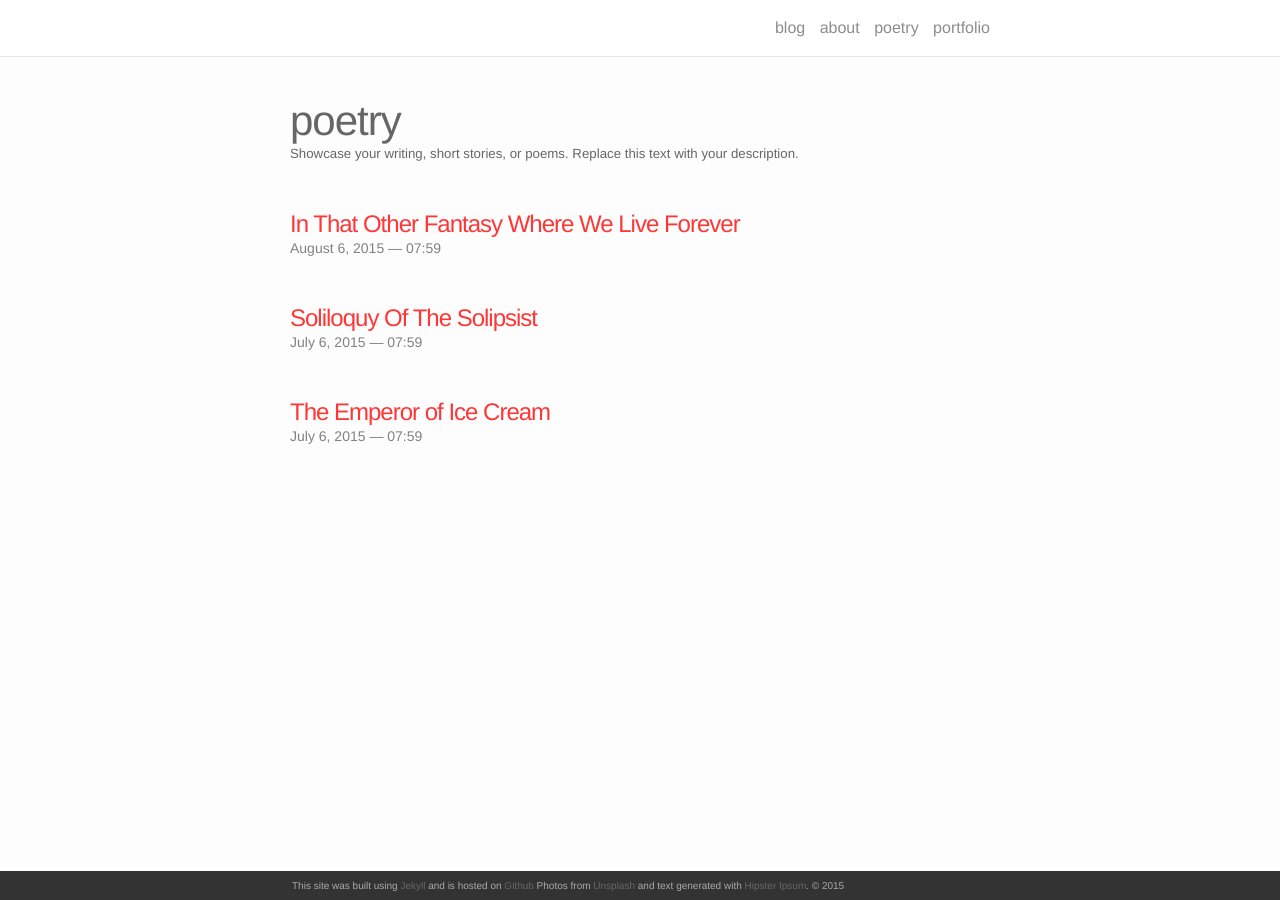
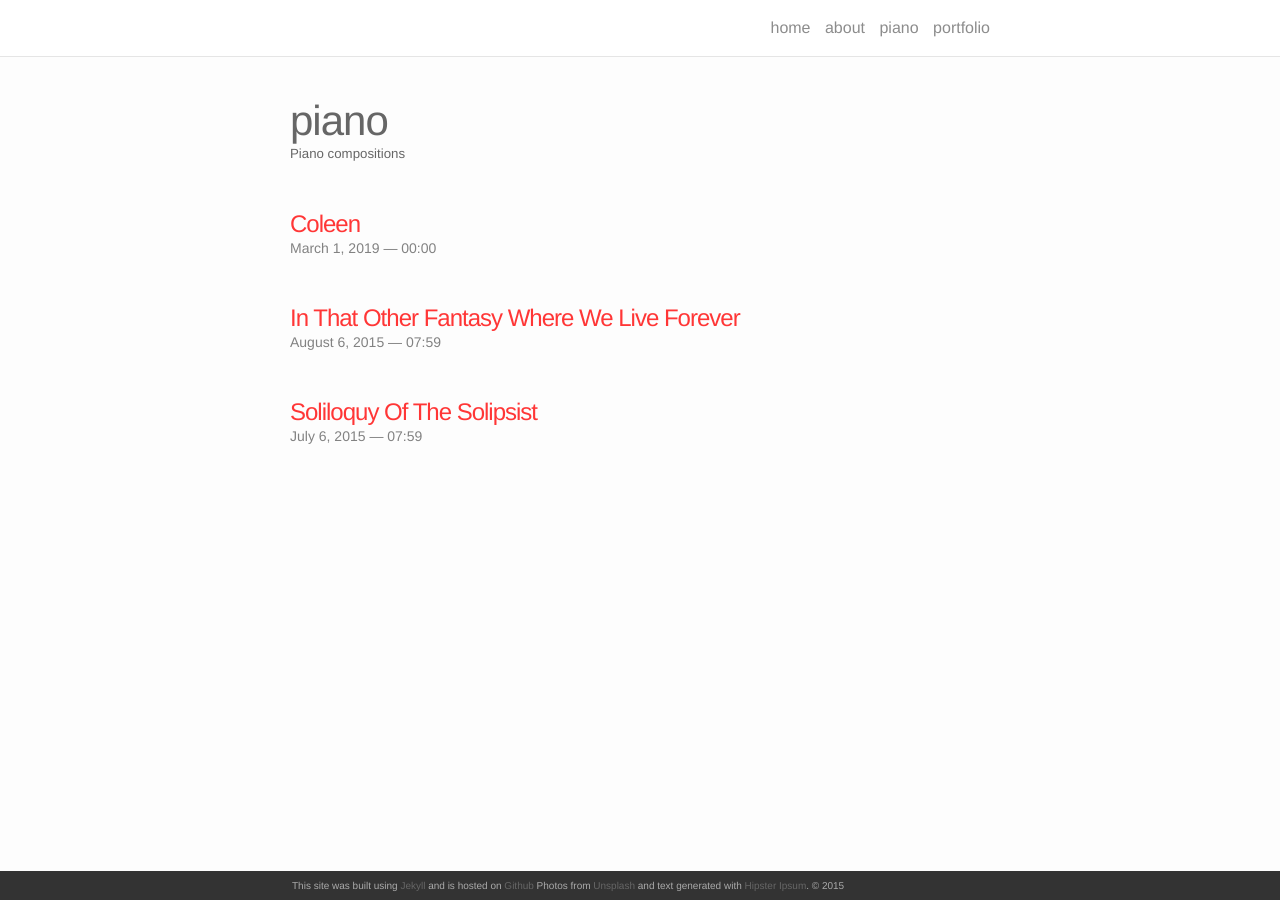
Before and after one commit to sammypbaird/sammypbaird.github.io, a Jekyll site: the page built from piano.md, in a window 1280 px wide. Built offline with Jekyll 4.4.1, drawn with Linux system fonts in a browser that asks for light colours; nearby versions of some CDN libraries.

Commit message:
more changes

```diff
--- a/_config.yml
+++ b/_config.yml
@@ -22,6 +22,6 @@ collections:
   portfolio:
     output: true
     permalink: /portfolio/:path/
-  poetry:
+  piano:
     output: true
-    permalink: /poetry/:path/
+    permalink: /piano/:path/
--- a/_includes/header.html
+++ b/_includes/header.html
@@ -6,8 +6,8 @@
 
       <div class="trigger">
         <!-- {{ site.title }} instead of blog -->
-        <a class="page-link" href="{{ site.baseurl }}/">blog</a>
-
+       <!-- <a class="page-link" href="{{ site.baseurl }}/">blog</a>-->
+		<a class="page-link" href="{{site.url}}"/>home</a>
         {% for page in site.pages %}
           {% if page.title %}
           <a class="page-link" href="{{ page.url | prepend: site.baseurl }}">{{ page.title }}</a>
--- a/_poetry/2015-05-05-emperor.markdown
+++ b/_piano/2019-03-01-coleen.markdown
@@ -1,7 +1,6 @@
 ---
 layout: post
-title: The Emperor of Ice Cream
-date: 2015-07-06 07:59:00
+title: Coleen
 ---
 
 Call the roller of big cigars,
--- a/index.html
+++ b/index.html
@@ -3,7 +3,7 @@ layout: default
 ---
 
 <div class="header-bar">
-  <h1>art&music</h1>
+  <h1>art&piano</h1>
   <h2>Sam's Portfolio</h2>
   <br/>
   <hr>
--- a/poetry.md
+++ b/piano.md
@@ -1,12 +1,12 @@
 ---
 layout: page
-permalink: /poetry/
-title: poetry
-description: Showcase your writing, short stories, or poems. Replace this text with your description.
+permalink: /piano/
+title: piano
+description: Piano compositions
 ---
 
 <ul class="post-list">
-{% for poem in site.poetry reversed %}
+{% for poem in site.piano reversed %}
     <li>
         <h2><a class="poem-title" href="{{ poem.url | prepend: site.baseurl }}">{{ poem.title }}</a></h2>
         <p class="post-meta">{{ poem.date | date: '%B %-d, %Y — %H:%M' }}</p>
```
Also changed, not shown: _piano/2015-07-06-soliloquy.markdown (renamed from _poetry/2015-07-06-soliloquy.markdown), _piano/2015-08-06-fantasy.markdown (renamed from _poetry/2015-08-06-fantasy.markdown), 1 other file.
